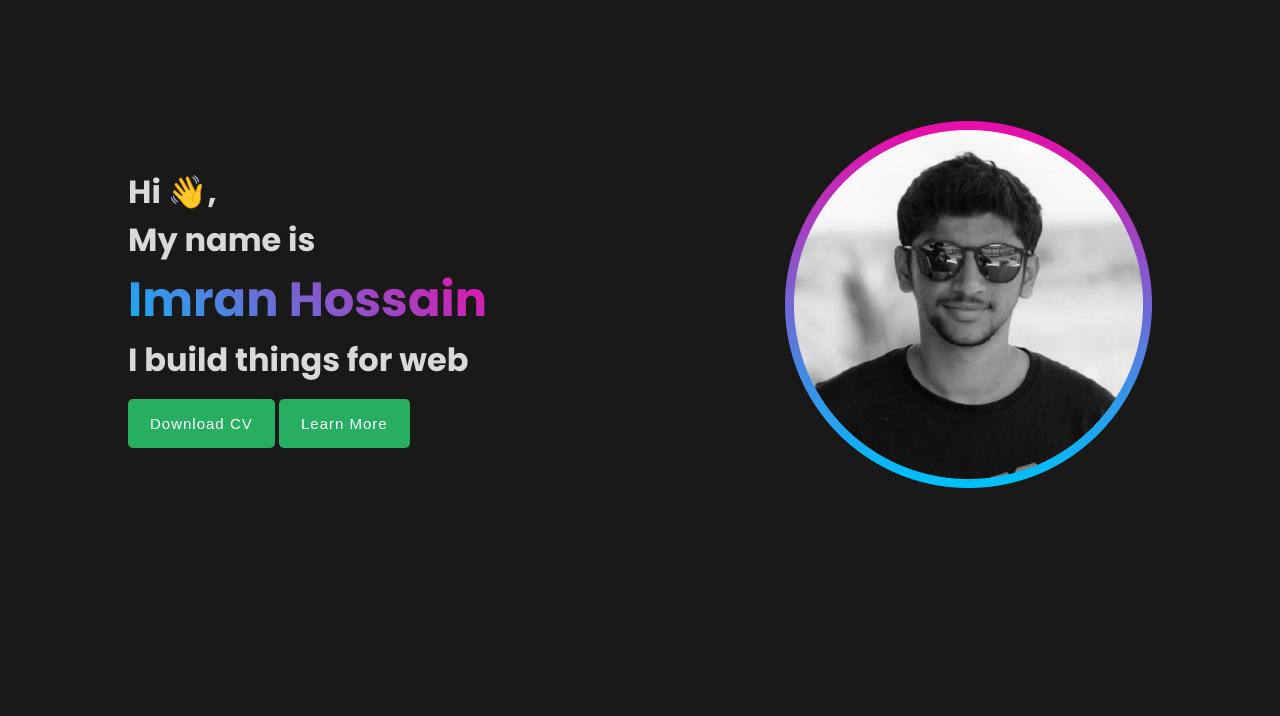
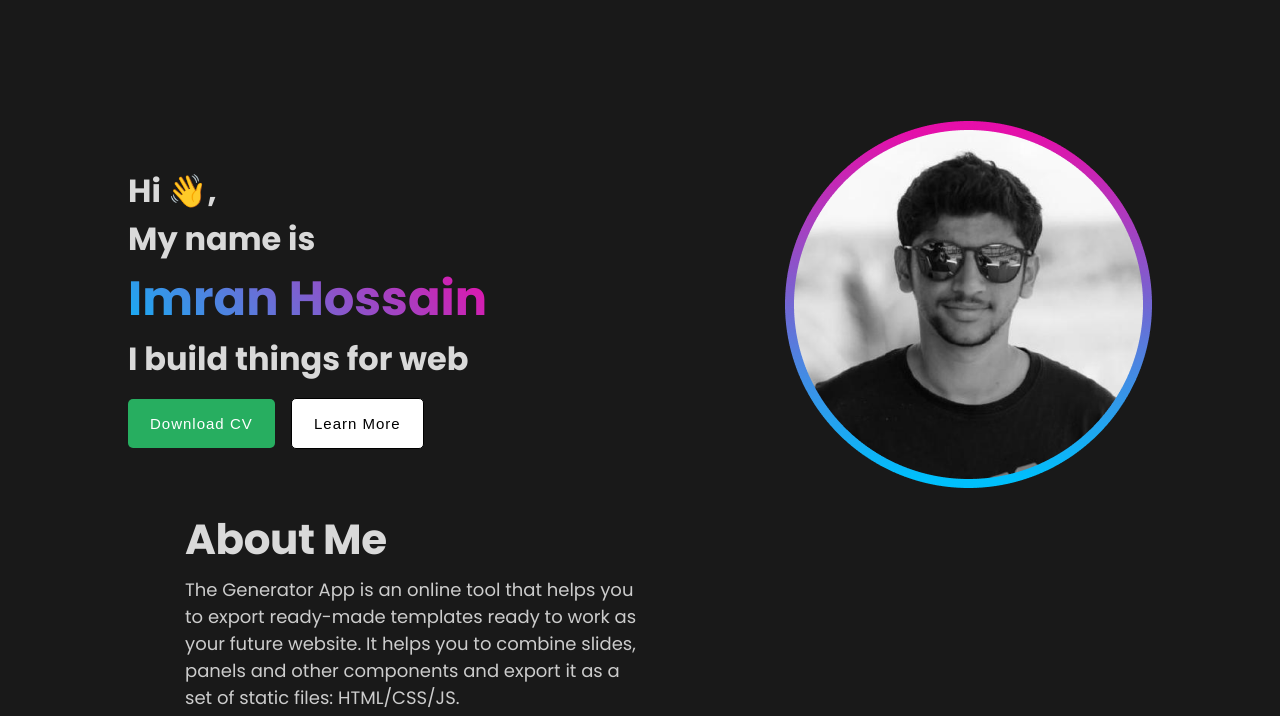
Before and after one commit to imran-it1/my-portfolio-project, a plain HTML site: page index.html in a window 1280 px wide. Shown: the part 81-797 px from the top of the page. Drawn offline with nearby package versions, Linux system fonts and the light colour scheme.

Commit message:
about section added

```diff
--- a/Styles/style.css
+++ b/Styles/style.css
@@ -74,7 +74,7 @@ a {
 /* Hero Section Style */
 
 .hero_wraper {
-    height: 100vh;
+    height: 65vh;
     width: 100%;
     /* background-image: url("../asset/svg/herobg2.svg"), linear-gradient(rgba(0, 0, 0, 0.637), rgba(0, 0, 0, 0.719));
     background-repeat: no-repeat;
@@ -115,7 +115,9 @@ a {
 }
 
 .btn:hover {
-    background-color: #04ac4a;
+    background-color: black;
+    color: white;
+    border: 1px solid white;
     cursor: pointer;
 }
 
@@ -123,17 +125,39 @@ a {
     margin-bottom: 15px;
 }
 
-.btn-more {
+.btn.btn_more {
     margin-left: 12px;
     background-color: white;
     color: black;
     border: 1px solid black;
 }
 
-.btn_more:hover {
+.btn.btn_more:hover {
     background-color: black;
     color: white;
     border: 1px solid white;
+}
+
+/* About Style */
+
+.about_wraper {
+    max-width: 40%;
+    margin-left: 160px;
+    padding: 0px 25px;
+}
+
+.about_title {
+    color: #D9D9D9;
+    font-size: 42px;
+    font-weight: 700;
+    letter-spacing: -0.4px;
+    margin-bottom: 05px;
+}
+
+.about_description {
+    color: #CCC;
+    font-size: 18px;
+    font-weight: 400;
 }
 
 /* Main section Style */
--- a/index.html
+++ b/index.html
@@ -113,6 +113,15 @@
             <img src="./images/hero image.png" alt="" />
           </div>
         </div>
+      </div>
+      <div class="about_wraper">
+        <h1 class="about_title">About Me</h1>
+        <p class="about_description">
+          The Generator App is an online tool that helps you to export
+          ready-made templates ready to work as your future website. It helps
+          you to combine slides, panels and other components and export it as a
+          set of static files: HTML/CSS/JS.
+        </p>
       </div>
     </header>
     <!-- Header Section End  -->
```
